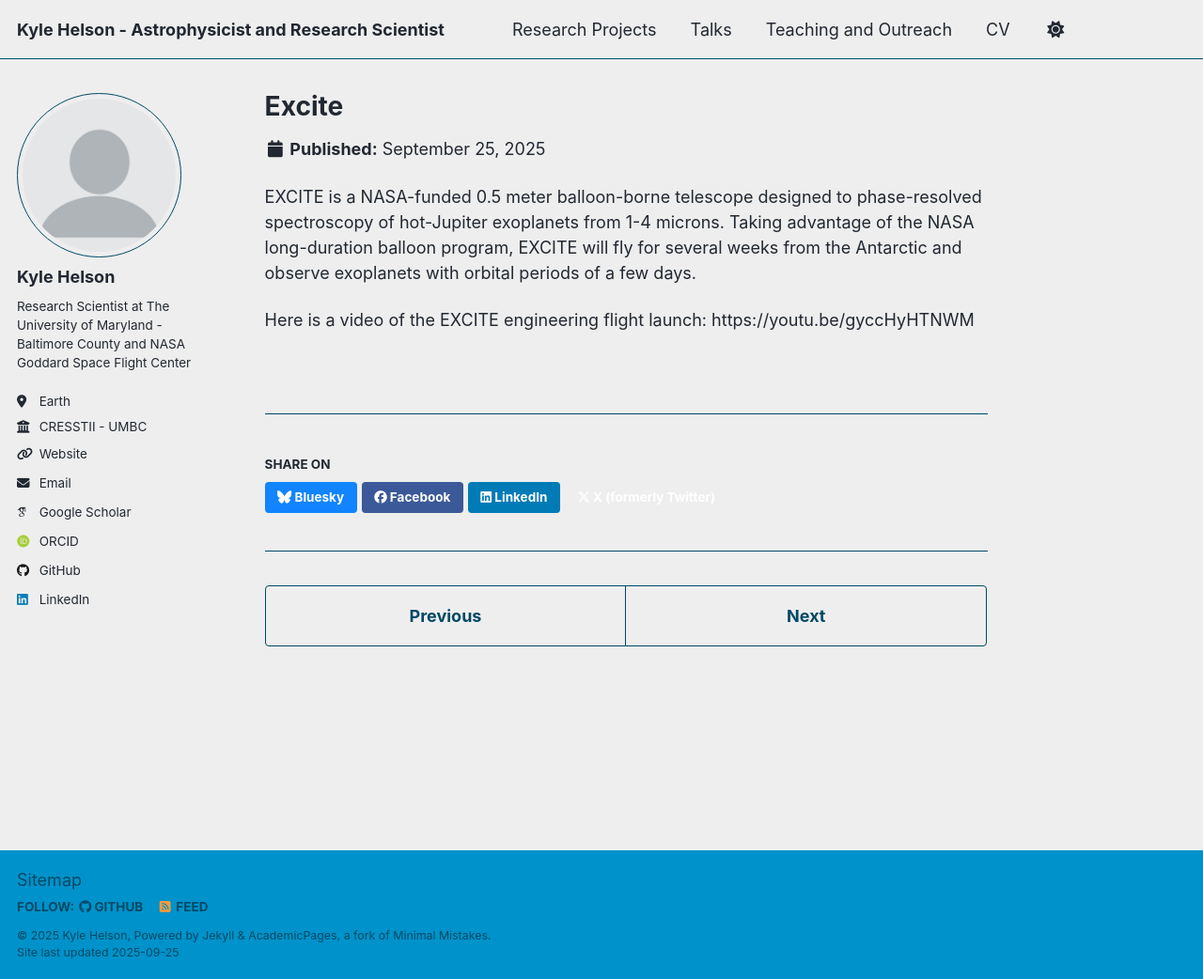
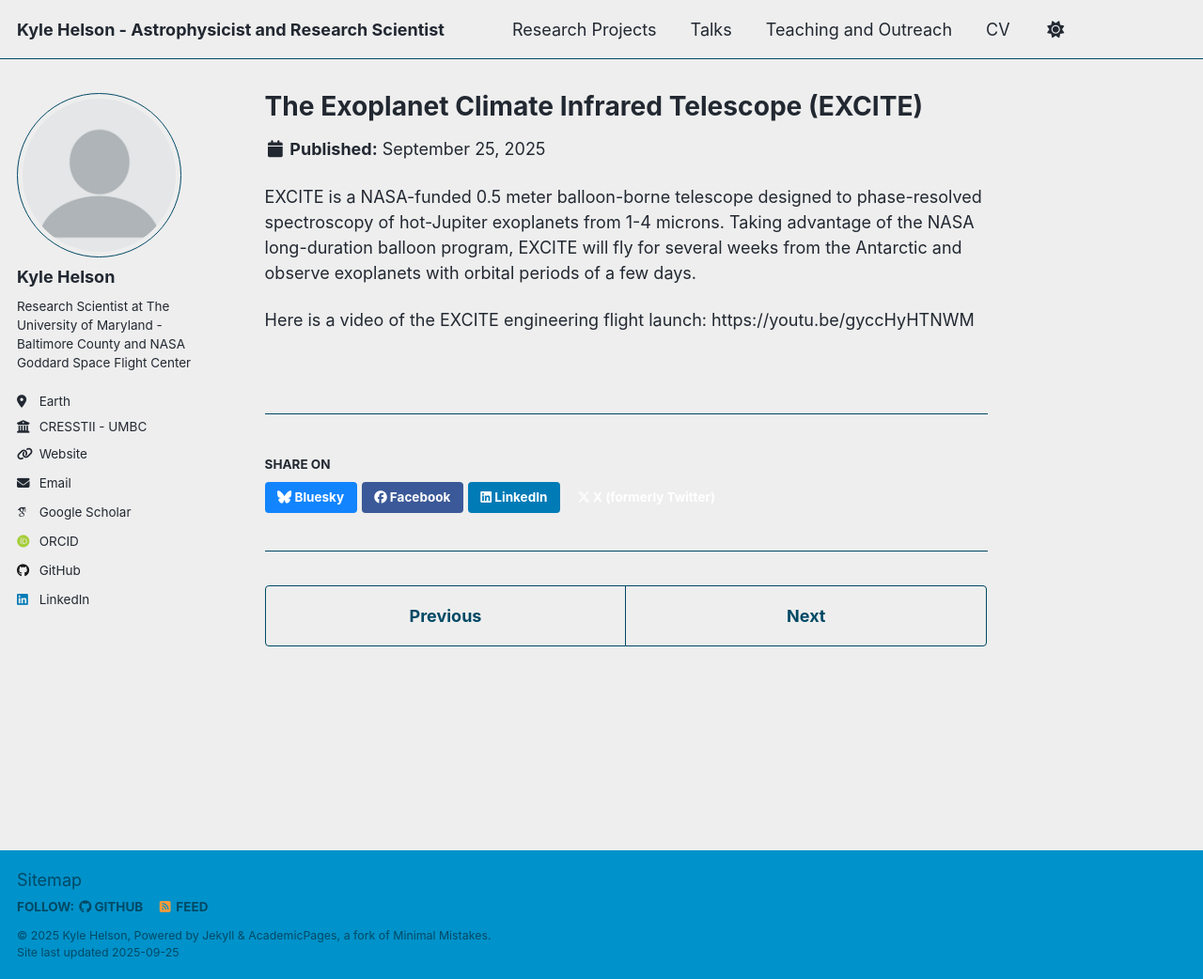
Before and after one commit to kylehelson/kylehelson.github.io, a Jekyll site: the page built from _portfolio/EXCITE.md, in a window 1280 px wide and 1042 px high. Shown: the whole window at 94% size. Built offline with Jekyll 4.4.1, drawn with Linux system fonts in a browser that asks for light colours; some web fonts are replaced; a script that is not in the unit is left out.

Commit message:
Update EXCITE.md

```diff
--- a/_portfolio/EXCITE.md
+++ b/_portfolio/EXCITE.md
@@ -1,6 +1,6 @@
 ---
-Title: "The Exoplanet Climate Infrared Telescope (EXCITE)"
-About: "A balloon-borne hot-Jupiter phase curve spectrograph from 1-4 microns"
+title: "The Exoplanet Climate Infrared Telescope (EXCITE)"
+about: "A balloon-borne hot-Jupiter phase curve spectrograph from 1-4 microns"
 
 ---
 EXCITE is a NASA-funded 0.5 meter balloon-borne telescope designed to phase-resolved spectroscopy of hot-Jupiter exoplanets from 1-4 microns. Taking advantage of the NASA long-duration balloon program, EXCITE will fly for several weeks from the Antarctic and observe exoplanets with orbital periods of a few days.
```
